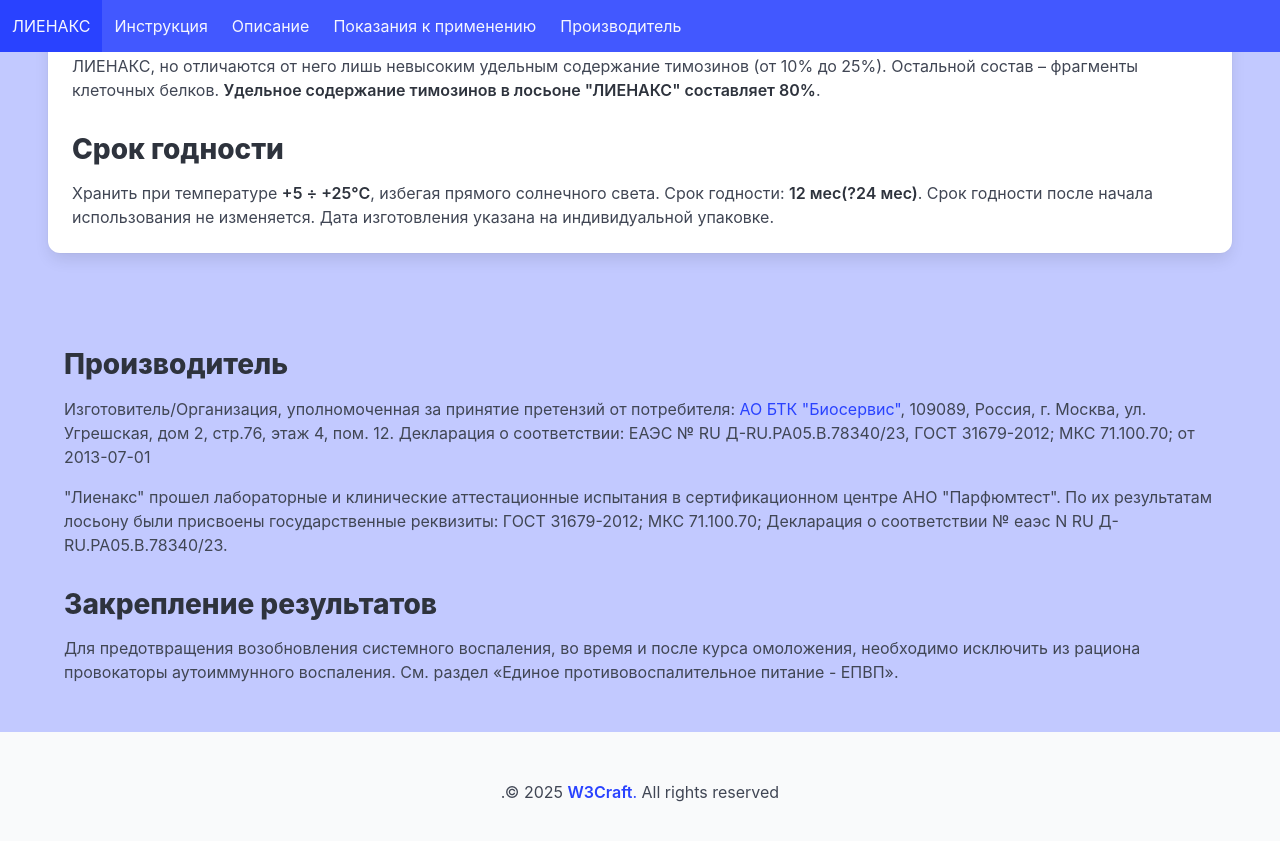
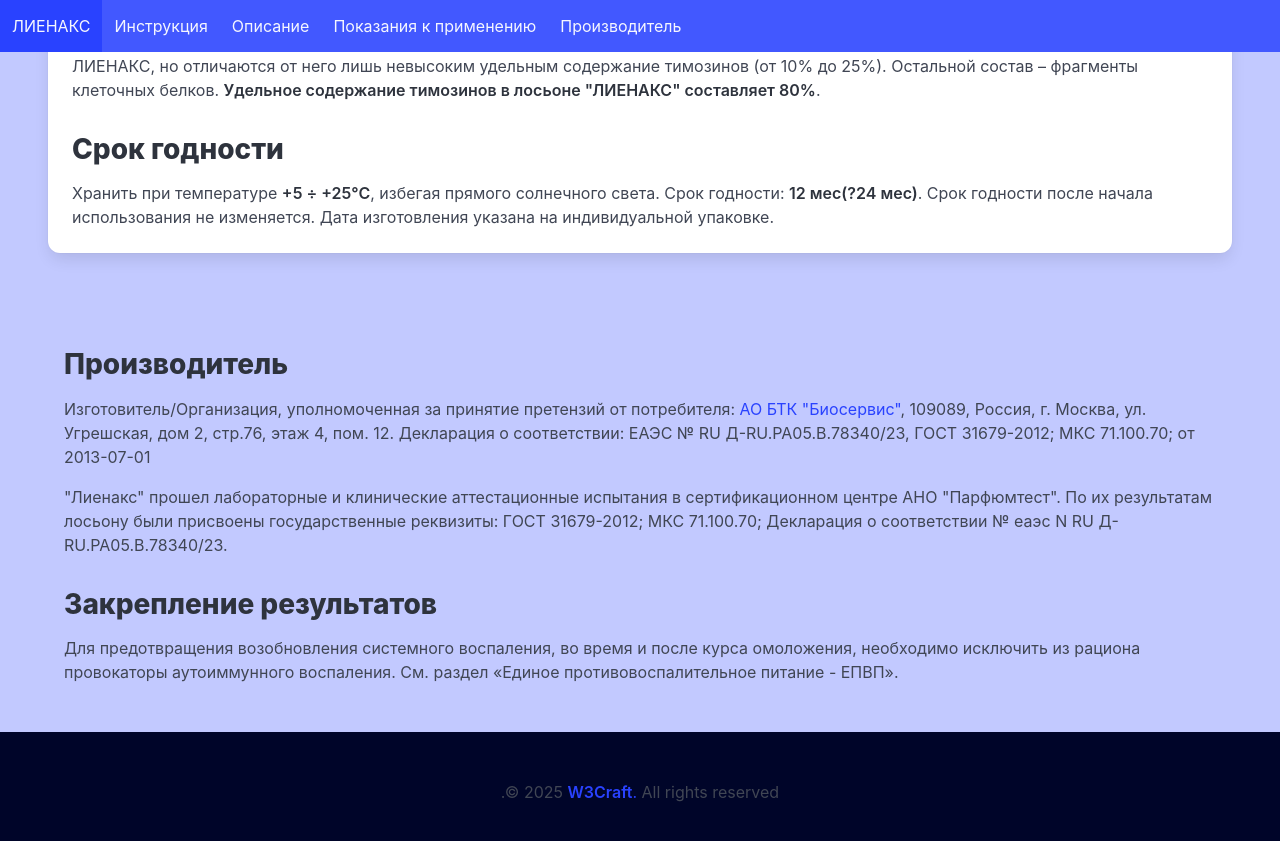
Before and after one commit to w3craft/lienax, a Jekyll site: the page built from index.html, in a window 1280 px wide and 900 px high, scrolled down 1962 px. Shown: the top 841 px of the window. Built offline with Jekyll 4.4.1, drawn with Linux system fonts in a browser that asks for light colours.

Commit message:
Update footer.html

```diff
--- a/_includes/footer.html
+++ b/_includes/footer.html
@@ -1,4 +1,4 @@
-<footer class="footer">
+<footer class="footer has-background-link-dark">
   <div class="content has-text-centered">
     <p>
       .{{ site.copyright | escape }}
```
